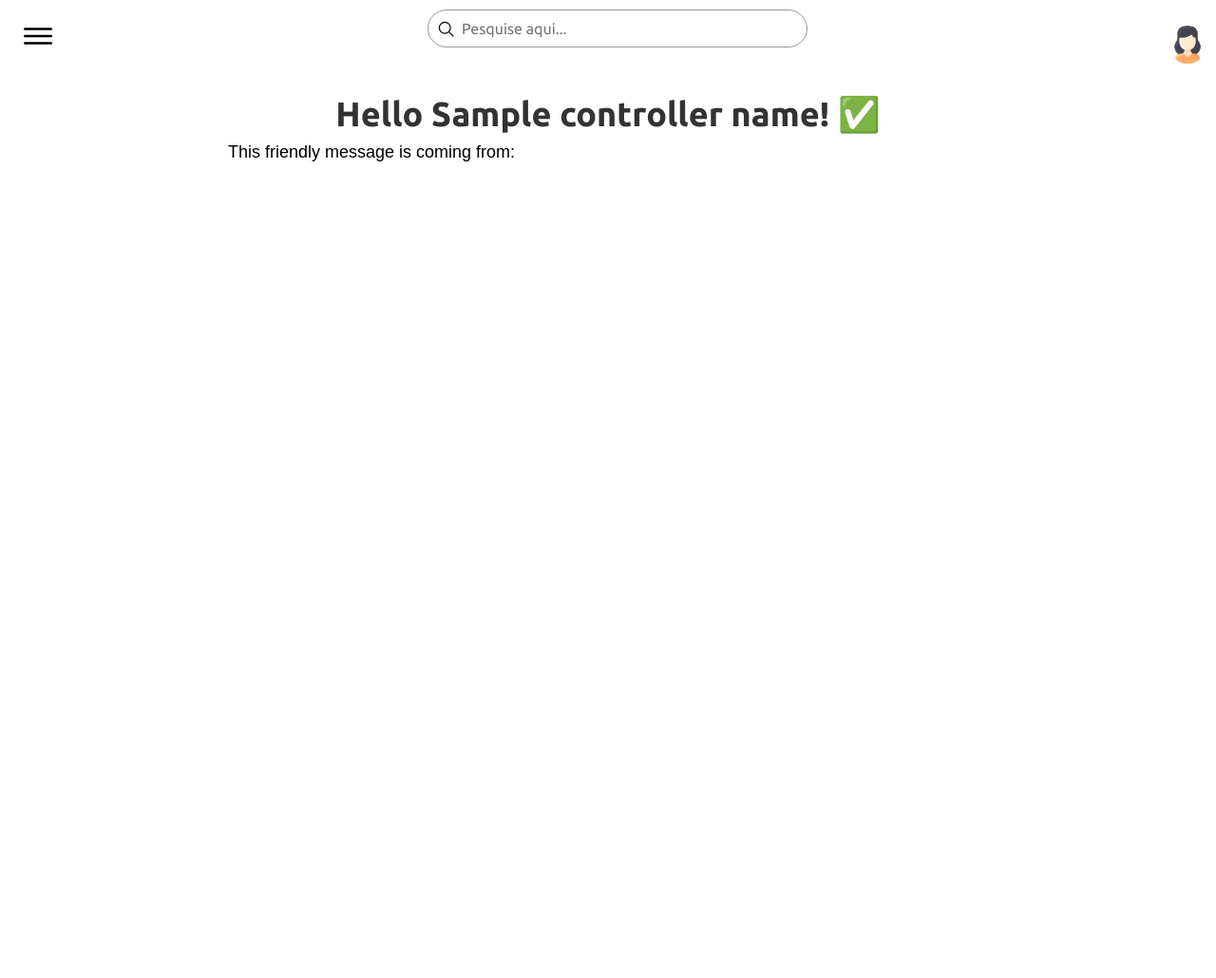
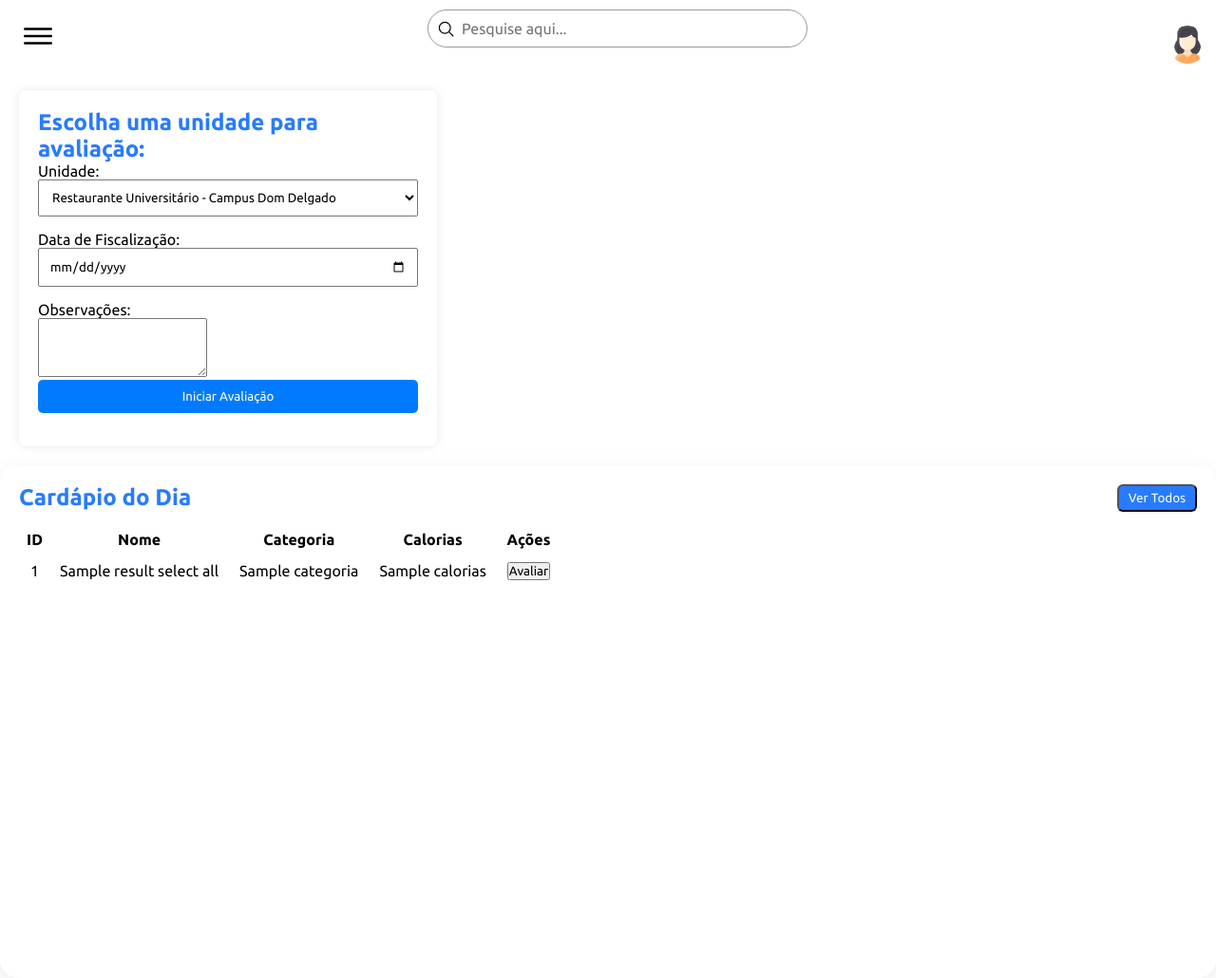
Before and after one commit to nervaljunior/darti-ru, a Symfony app: template templates/index/index.html.twig in a window 1280 px wide. Shown: the whole page at 95% size. Before the commit the page ends 170 px from the top, so only its background shows below. Run offline with Twig, Linux system fonts and the light colour scheme; the template is opened without the code that fills it: most values are stand-ins (such as "Sample title", 1, 10 or a date in 2020); some libraries are stand-ins or nearby versions.

Commit message:
levantamento de necessidades para criação de issues

```diff
--- a/templates/avaliacao/index.html.twig
+++ b/templates/avaliacao/index.html.twig
@@ -3,6 +3,9 @@
 {% block title %}Avaliacao index{% endblock %}
 
 {% block body %}
+{#fazer crud aqui para avalização#}
+{#Antes disso adicionar compos a tabela de avaliação com base na foraing key de alimentos e unidade e cardapio#}
+
 
 <style>
 
@@ -120,7 +123,7 @@
         </tbody>
     </table>
 
-    <a href="{{ path('app_avaliacao_new') }}">Create new</a>
+   {# <a href="{{ path('app_avaliacao_new') }}">Create new</a>#}
 
 
         <form action="" method="post">
--- a/templates/index/index.html.twig
+++ b/templates/index/index.html.twig
@@ -3,17 +3,100 @@
 {% block title %}Hello IndexController!{% endblock %}
 
 {% block body %}
-<style>
-    .example-wrapper { margin: 1em auto; max-width: 800px; width: 95%; font: 18px/1.5 sans-serif; }
-    .example-wrapper code { background: #F5F5F5; padding: 2px 6px; }
-</style>
 
-<div class="example-wrapper">
-    <h1>Hello {{ controller_name }}! ✅</h1>
+            <div class="jumbotron mt-4">
+                <div class="row">
+                    <div class="details">
+                        <form id="avaliacaoForm">
+                            <div class="cardHeader">
+                                <h2 class="lead">Escolha uma unidade para avaliação:</h2>
+                            </div>
+                            <label for="unidade_id">Unidade:</label>
+                            <select id="unidade_id" name="unidade_id" required>
+                                <option value="1">Restaurante Universitário - Campus Dom Delgado</option>
+                                <option value="2">Centro Pedagógico Paulo Freire</option>
+                                <option value="3">Colégio Universitário</option>
+                                <option value="4">Fábrica Santa Amélia</option>
+                                <option value="5">Faculdade de Medicina</option>
+                            </select>
 
-    This friendly message is coming from:
-    <ul>
+                            <label for="data_fiscalizacao">Data de Fiscalização:</label>
+                            <input type="date" id="data_fiscalizacao" name="data_fiscalizacao" required>
 
-    </ul>
-</div>
+                            <label for="observacoes">Observações:</label>
+                            <br>
+                            <textarea id="observacoes" name="observacoes" rows="4"></textarea>
+                            <br>
+                            <button type="button" class=btn-input onclick="avaliacao()">Iniciar Avaliação</button>
+
+                        </form>
+                    </div>
+                </div>
+            </div>
+            <div class="recentCustomers">
+
+                <div class="recentOrders">
+                    <div class="cardHeader">
+                        <h2>Cardápio do Dia</h2>
+                        <button href="{{ path('app_alimento_index') }}" id="todos_alimentos" name="tabela_alimentos" class="btn">Ver Todos</button>
+                    </div>
+                    {# Exibe os alimentos existentes #}
+            {% if resultSelectAll %}
+            <br>
+            <table>
+            <tr>
+            <th>ID</th>
+            <th>Nome</th>
+            <th>Categoria</th>
+            <th>Calorias</th>
+            <th>Ações</th>
+            </tr>
+
+            {% for row in resultSelectAll %}
+            <tr>
+                <td>{{ row.id }}</td>
+                <td>{{ row.nome }}</td>
+                <td>{{ row.categoria }}</td>
+                <td>{{ row.calorias }}</td>
+                <td>
+                    <button class="evaluate-btn" onclick="openEvaluateDialog({{ row.id }})">Avaliar</button>
+                </td>
+            </tr>
+            {% endfor %}
+
+            </table>
+            {% endif %}
+
+                </div>
+
+            </div>
+
+    <script>
+        function avaliacao() {
+            // Obter o valor selecionado
+            var unidadeId = document.getElementById("unidade_id").value;
+
+            // Redirecionar para a rota dinâmica
+            window.location.href = "{{ path('app_avaliacao_index', {'unidade_id': '__unidadeId__'}) }}".replace('__unidadeId__', unidadeId);
+        }
+
+        //menu toggle
+        let toggle = document.querySelector('.toggle');
+        let navegation = document.querySelector('.navegation');
+        let main = document.querySelector('.main');
+
+        toggle.onclick = function(){
+            navegation.classList.toggle('active')
+            main.classList.toggle('active')
+        }
+
+        let list = document.querySelectorAll('.navegation li');
+        function activeLink(){
+            list.forEach((item) =>
+            item.classList.remove('hovered'));
+            this.classList.add('hovered');
+        }
+        list.forEach((item) =>
+        item.addEventListener('mouseover', activeLink));
+    </script>
 {% endblock %}
```
